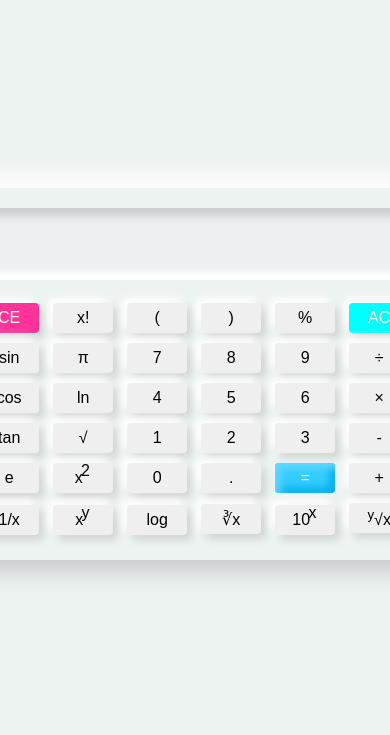
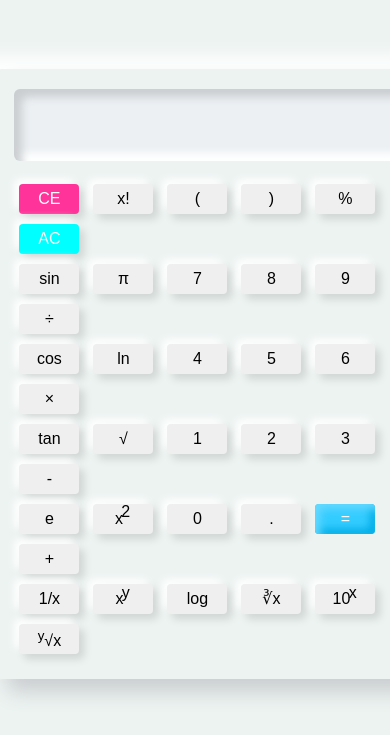
Before and after one commit to sreeshanmitha3228/scientific-calculator, a plain HTML site: page index.html in a window 390 px wide. Shown: the part 259-994 px from the top of the page. Drawn offline with Linux system fonts and the light colour scheme.

Commit message:
style.css

```diff
--- a/style.css
+++ b/style.css
@@ -8,6 +8,21 @@ body {
     user-select: none;
     background: #ecf3f1;
 }
+@media (max-width: 768px) {
+            /* Styles for mobile devices */
+            .container {
+                width: 100%;
+            }
+            .row {
+                flex-wrap: wrap;
+            }
+            .btns {
+                flex-direction: column;
+            }
+            .btns .row {
+                width: 100%;
+            }
+        }
 
 
 .container {
```
